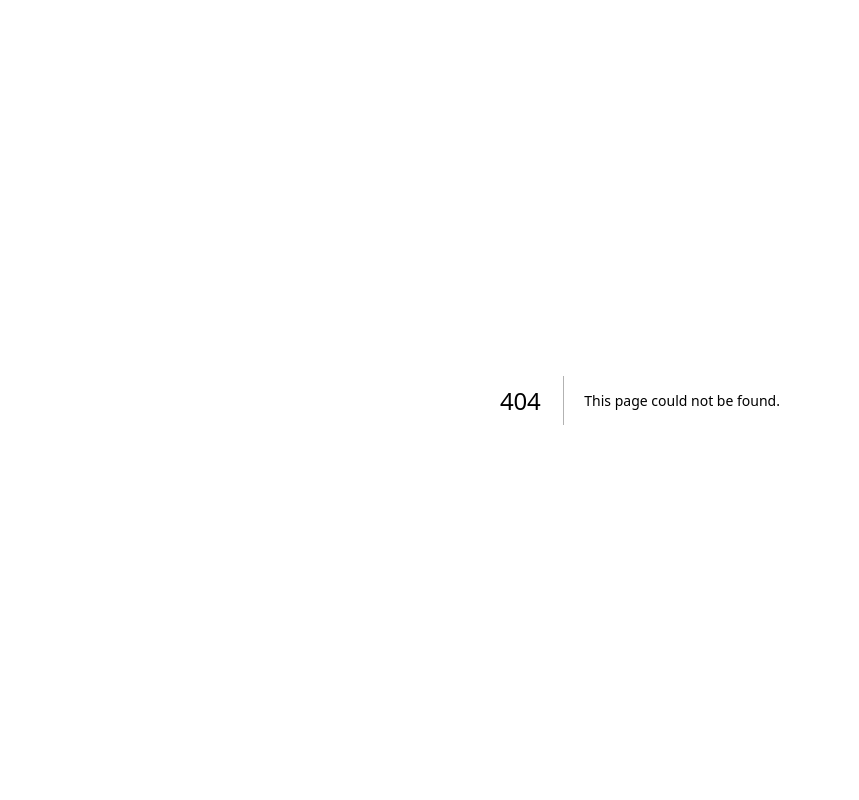
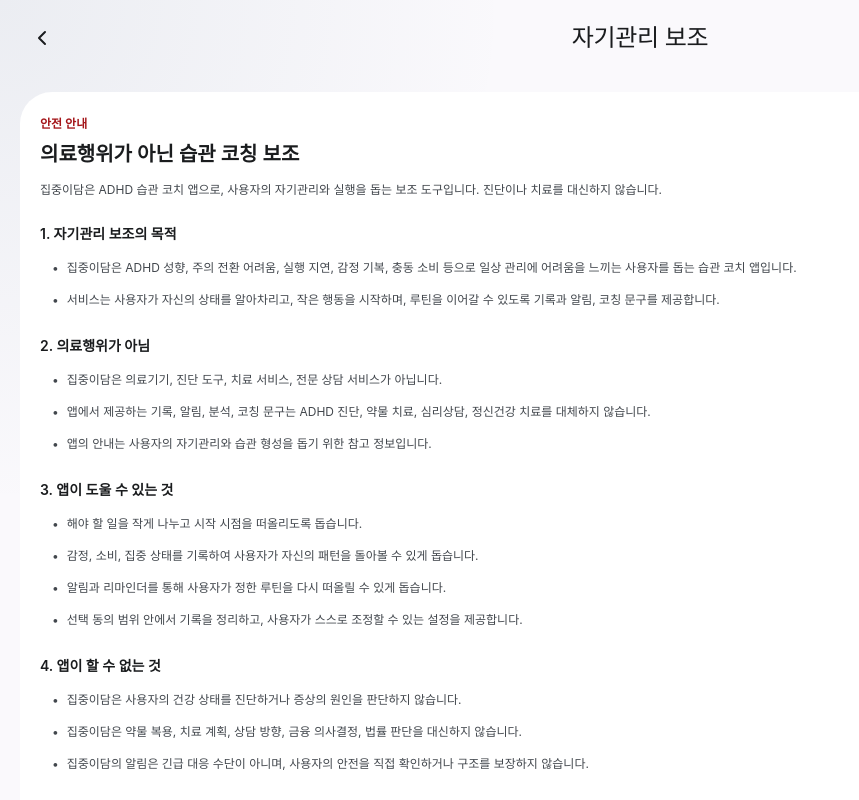
Before and after one commit to The-Myeotzari/focusdam, a Next.js app: page /settings/terms-safety/self-care in a window 1280 px wide. Before the commit this address had no page. Shown: the top 800 px of the page, without its empty margins (0-859 px from the left). Built offline with nearby package versions, Linux system fonts and the light colour scheme.

Commit message:
feat: 자기관리 보조 내용 작성 및 구현 #4

```diff
--- /dev/null
+++ b/src/app/settings/terms-safety/self-care/page.tsx
@@ -0,0 +1,120 @@
+import type { Metadata } from 'next';
+import { ChevronLeft } from 'lucide-react';
+import Link from 'next/link';
+
+export const metadata: Metadata = {
+  title: '자기관리 보조',
+};
+
+const SELF_CARE_SECTIONS = [
+  {
+    id: 'self-care-purpose',
+    title: '1. 자기관리 보조의 목적',
+    contents: [
+      '집중이담은 ADHD 성향, 주의 전환 어려움, 실행 지연, 감정 기복, 충동 소비 등으로 일상 관리에 어려움을 느끼는 사용자를 돕는 습관 코치 앱입니다.',
+      '서비스는 사용자가 자신의 상태를 알아차리고, 작은 행동을 시작하며, 루틴을 이어갈 수 있도록 기록과 알림, 코칭 문구를 제공합니다.',
+    ],
+  },
+  {
+    id: 'self-care-not-medical',
+    title: '2. 의료행위가 아님',
+    contents: [
+      '집중이담은 의료기기, 진단 도구, 치료 서비스, 전문 상담 서비스가 아닙니다.',
+      '앱에서 제공하는 기록, 알림, 분석, 코칭 문구는 ADHD 진단, 약물 치료, 심리상담, 정신건강 치료를 대체하지 않습니다.',
+      '앱의 안내는 사용자의 자기관리와 습관 형성을 돕기 위한 참고 정보입니다.',
+    ],
+  },
+  {
+    id: 'self-care-supported',
+    title: '3. 앱이 도울 수 있는 것',
+    contents: [
+      '해야 할 일을 작게 나누고 시작 시점을 떠올리도록 돕습니다.',
+      '감정, 소비, 집중 상태를 기록하여 사용자가 자신의 패턴을 돌아볼 수 있게 돕습니다.',
+      '알림과 리마인더를 통해 사용자가 정한 루틴을 다시 떠올릴 수 있게 돕습니다.',
+      '선택 동의 범위 안에서 기록을 정리하고, 사용자가 스스로 조정할 수 있는 설정을 제공합니다.',
+    ],
+  },
+  {
+    id: 'self-care-limits',
+    title: '4. 앱이 할 수 없는 것',
+    contents: [
+      '집중이담은 사용자의 건강 상태를 진단하거나 증상의 원인을 판단하지 않습니다.',
+      '집중이담은 약물 복용, 치료 계획, 상담 방향, 금융 의사결정, 법률 판단을 대신하지 않습니다.',
+      '집중이담의 알림은 긴급 대응 수단이 아니며, 사용자의 안전을 직접 확인하거나 구조를 보장하지 않습니다.',
+    ],
+  },
+  {
+    id: 'self-care-when-help',
+    title: '5. 전문가 도움이 필요한 경우',
+    contents: [
+      '주의력 문제, 충동성, 우울, 불안, 수면 문제, 감정 조절 어려움이 일상생활에 큰 영향을 주는 경우 전문가 상담을 권장합니다.',
+      '자해 생각, 극심한 불안, 통제하기 어려운 충동, 위험한 상황이 있다면 앱의 안내를 기다리지 말고 즉시 전문기관이나 신뢰할 수 있는 사람에게 도움을 요청해야 합니다.',
+      '이미 치료나 상담을 받고 있다면 앱의 기록을 참고 자료로 활용할 수 있지만, 치료 방향은 담당 전문가와 상의해야 합니다.',
+    ],
+  },
+  {
+    id: 'self-care-user-choice',
+    title: '6. 사용자의 선택과 조정',
+    contents: [
+      '사용자는 알림, 선택 동의, 기록 저장 여부를 자신의 상황에 맞게 조정할 수 있습니다.',
+      '앱의 제안이 부담스럽거나 맞지 않는다고 느껴지면 해당 기능을 끄거나 사용을 중단할 수 있습니다.',
+      '집중이담은 사용자를 통제하기보다 사용자가 스스로 조절할 수 있는 환경을 제공하는 것을 목표로 합니다.',
+    ],
+  },
+] as const;
+
+export default function Page() {
+  return (
+    <main className="flex min-h-screen flex-col gap-8 px-5 py-4">
+      {/* TODO: 페이지 헤더 영역 추후 분리 필요*/}
+      <header className="flex items-center gap-3">
+        <Link
+          href="/settings/terms-safety"
+          aria-label="약관·안전 안내로 돌아가기"
+          className="grid size-11 place-items-center rounded-full"
+        >
+          <ChevronLeft size={24} aria-hidden="true" />
+        </Link>
+
+        <h1 className="flex-1 text-center text-[24px] leading-8">자기관리 보조</h1>
+        <span className="min-w-11" aria-hidden="true" />
+      </header>
+
+      <section className="rounded-[var(--radius-xxl)] bg-[var(--color-surface-container-lowest)] px-5 py-6 shadow-[var(--shadow-card)]">
+        <p className="text-xs font-semibold text-[var(--ds-safety-ink)]">
+          안전 안내
+        </p>
+        <h2 className="mt-2 text-xl font-semibold text-[var(--color-on-surface)]">
+          의료행위가 아닌 습관 코칭 보조
+        </h2>
+        <p className="mt-3 text-xs leading-5 text-[var(--color-on-surface-variant)]">
+          집중이담은 ADHD 습관 코치 앱으로, 사용자의 자기관리와 실행을 돕는 보조 도구입니다.
+          진단이나 치료를 대신하지 않습니다.
+        </p>
+
+        <div className="mt-6 grid gap-6">
+          {SELF_CARE_SECTIONS.map((section) => (
+            <section key={section.id} aria-labelledby={section.id}>
+              <h3
+                id={section.id}
+                className="text-sm font-semibold text-[var(--color-on-surface)]"
+              >
+                {section.title}
+              </h3>
+              <ul className="mt-3 grid gap-2">
+                {section.contents.map((content) => (
+                  <li
+                    key={content}
+                    className="pl-3 text-xs leading-6 text-[var(--color-on-surface-variant)] before:mr-2 before:content-['•']"
+                  >
+                    {content}
+                  </li>
+                ))}
+              </ul>
+            </section>
+          ))}
+        </div>
+      </section>
+    </main>
+  );
+}
--- a/src/widgets/settings/model/settings-menu.ts
+++ b/src/widgets/settings/model/settings-menu.ts
@@ -127,7 +127,7 @@ export const TERMS_SAFETY_ITEMS: SettingsMenuItemType[] = [
     tone: 'safety',
   },
   {
-    href: '#self-care',
+    href: '/settings/terms-safety/self-care',
     title: '자기관리 보조',
     description: '의료행위 아님',
     icon: BriefcaseMedical,
--- a/src/widgets/settings/ui/help-feedback-page.tsx
+++ b/src/widgets/settings/ui/help-feedback-page.tsx
@@ -1,6 +1,6 @@
 // 도움말·피드백 페이지
 
-import { ChevronLeft, ChevronRight, Headphones, Send } from 'lucide-react';
+import { ChevronLeft, ChevronRight, Headphones } from 'lucide-react';
 import Link from 'next/link';
 
 import { HELP_FEEDBACK_ITEMS } from '../model/settings-menu';
@@ -87,20 +87,6 @@ export function HelpFeedbackPage() {
           ))}
         </ul>
       </section>
-
-      <p className="rounded-[var(--radius-xxl)] bg-[var(--color-surface-container-low)] px-5 py-4 text-center text-sm leading-6 text-[var(--color-primary)]">
-        베타 운영과 사용자 개선 루프를 연결합니다.
-      </p>
-
-      <div className="mt-auto grid gap-3">
-        <Link href="#feedback" className="site-button site-button--primary w-full gap-2">
-          <Send size={18} aria-hidden="true" />
-          피드백 보내기
-        </Link>
-        <Link href="#faq" className="site-button site-button--secondary w-full">
-          FAQ 보기
-        </Link>
-      </div>
     </main>
   );
 }
```
